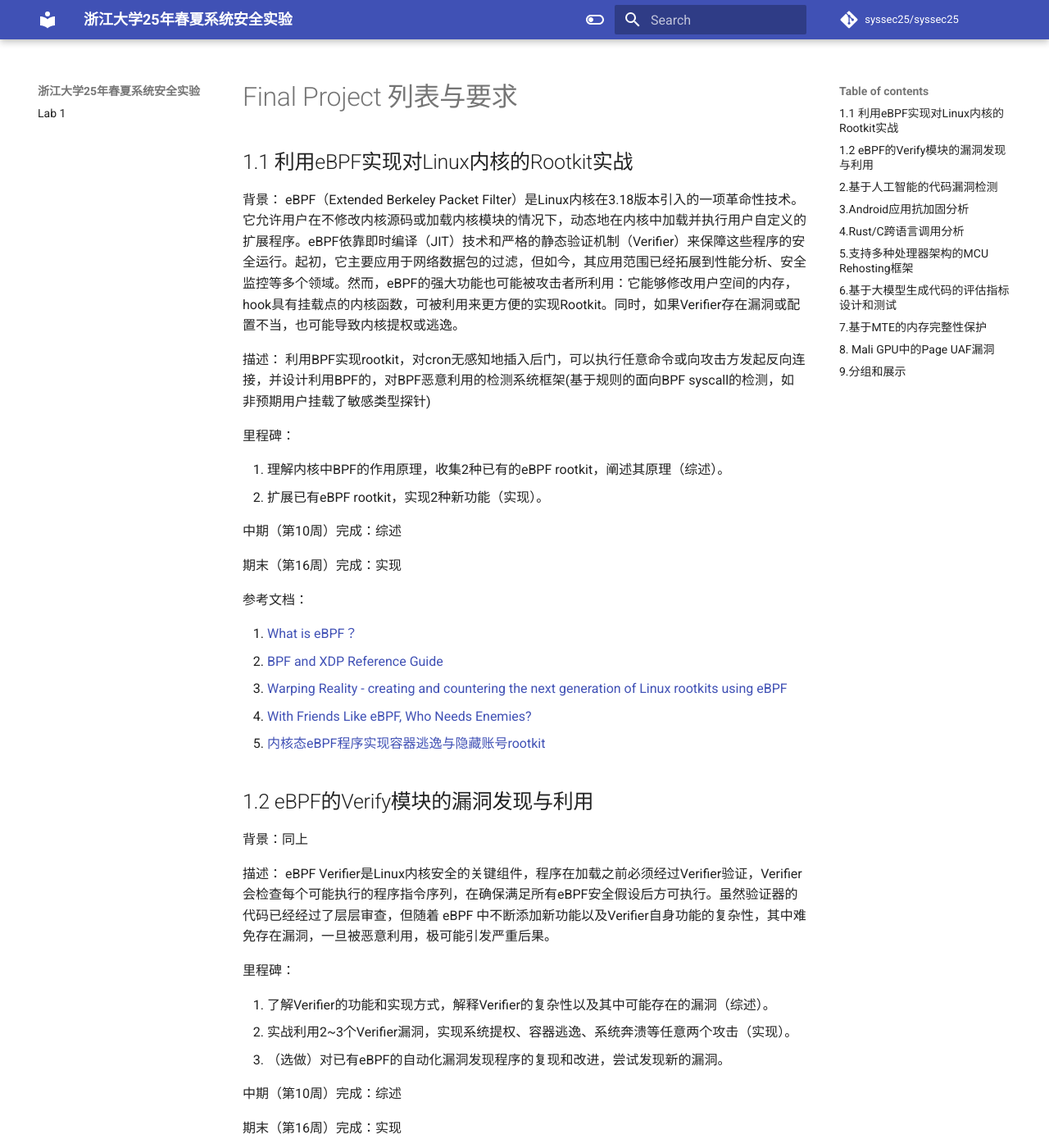
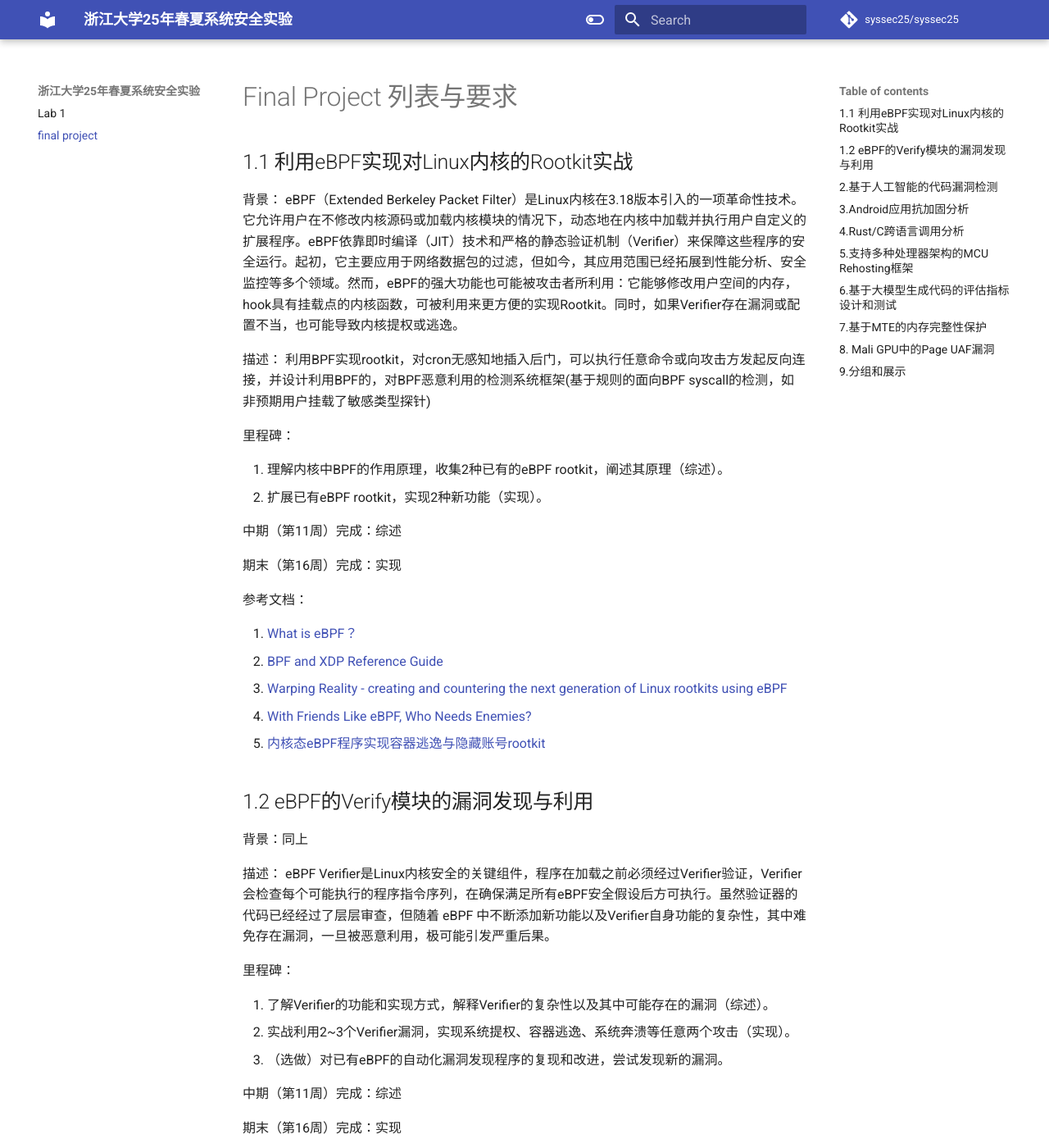
Before and after one commit to syssec25/syssec25, an MkDocs documentation site: the page built from docs/proj.md, in a window 1280 px wide and 1400 px high. Shown: the whole window at 82% size. Built offline with MkDocs 1.6.1 and Material for MkDocs 9.7.7, drawn with Linux system fonts in a browser that asks for light colours; comment, search, counter and statistics services are not loaded; some of the changed text lies outside the part shown.

Commit message:
lab update

```diff
--- a/docs/proj.md
+++ b/docs/proj.md
@@ -12,7 +12,7 @@
 1. 理解内核中BPF的作用原理，收集2种已有的eBPF rootkit，阐述其原理（综述）。
 2. 扩展已有eBPF rootkit，实现2种新功能（实现）。
 
-中期（第10周）完成：综述
+中期（第11周）完成：综述
 
 期末（第16周）完成：实现
 
@@ -37,7 +37,7 @@
 2. 实战利用2~3个Verifier漏洞，实现系统提权、容器逃逸、系统奔溃等任意两个攻击（实现）。
 3. （选做）对已有eBPF的自动化漏洞发现程序的复现和改进，尝试发现新的漏洞。
 
-中期（第10周）完成：综述
+中期（第11周）完成：综述
 
 期末（第16周）完成：实现
 
@@ -63,7 +63,7 @@
   1. 理解神经网络模型检测源代码漏洞的技术原理，调研三篇现有源代码漏洞检测工作，综述其核心方法及工作
   2. 实现已有源代码漏洞检测模型，在测试集上提升准确度
 
-  中期（第10周）完成: 综述
+  中期（第11周）完成: 综述
 
   期末（第16周）完成: 实现
 
@@ -90,7 +90,7 @@
 2. （二选一）复现一个现有的去混淆、脱壳或环境对抗的工作（复现）；
 3. （二选一）实现一个能够检测Android应用使用了哪些加固技术的工具（实现）。
 
-中期（第10周）完成 ：1
+中期（第11周）完成 ：1
 
 期末 （第16周） 完成：2或3
 
@@ -109,7 +109,7 @@
 
 里程碑：
 
-中期（第10周）完成：综述、PoC实现
+中期（第11周）完成：综述、PoC实现
 
 期末（第16周）完成：多个PoC，防护思路
 
@@ -131,7 +131,7 @@
 
 里程碑：
 
-中期（第10周）完成1
+中期（第11周）完成1
 
 期末（第16周）完成2、3
 
@@ -155,7 +155,7 @@
 1. 总结和批判现有热门大模型生成代码评估指标，不低于**5**种（综述）。
 2. **自行设计**不同于热门评估指标的创新指标并**运行**这个指标。设计方面要求在上述*其他关键因素*中的一个方面创新。可参考开源代码，但不可抄袭。测试集和测试样例（如需）均需**自行设计**，数量**5~10**个即可。被测试的大模型数量不得低于**1**个（实现）。
 
-中期（第10周）完成：综述
+中期（第11周）完成：综述
 
 期末（第16周）完成：实现
 
@@ -193,7 +193,7 @@
 1. 阅读参考文档并收集更多的相关资料和文献，总结MTE的优缺点 (综述)
 2. 成功编译支持MTE的Linux内核并在QEMU上运行，同时运行一个被保护的程序 （实现）。
 
-中期（第10周）完成：综述
+中期（第11周）完成：综述
 
 期末（第16周）完成：实现
 
@@ -218,7 +218,7 @@
 1. 通过公开漏洞库、学术论文等资源，自主检索近年公布的与GPU驱动相关的UAF漏洞案例（如内存管理、上下文切换等场景），分析其成因及利用链构造方式。（综述）
 2. 漏洞复现与验证：搭建支持存在漏洞的Mali GPU驱动的虚拟机实验环境，并且在实验环境中尝试复现1-2个漏洞，结合调试工具（如GDB、内核日志等）观察UAF触发时的系统行为，解释漏洞如何通过GPU驱动影响物理内存或内核完整性。（实现）
 
-中期（第10周）完成：综述
+中期（第11周）完成：综述
 
 期末（第16周）完成：实现
 
@@ -232,6 +232,7 @@
 
 ## 9.分组和展示
 本次final project采取自由分组，每组3人。请自行组队，并从给定题目中选择一个，确定分组和选题后，3.30之前将组员名单和选题填写至钉钉群共享文件。
+
 **注意**：每个题目最多2组选择，同选题小组间需协商确定不同研究方向，避免雷同。
 
 实验过程中将设置两次检查：
--- a/mkdocs.yml
+++ b/mkdocs.yml
@@ -20,7 +20,7 @@
 nav:
   - Lab 1: lab1.md
   # - Lab 2: lab2.md
-  # - final project: proj.md
+  - final project: proj.md
 
 markdown_extensions:
   - attr_list
```
